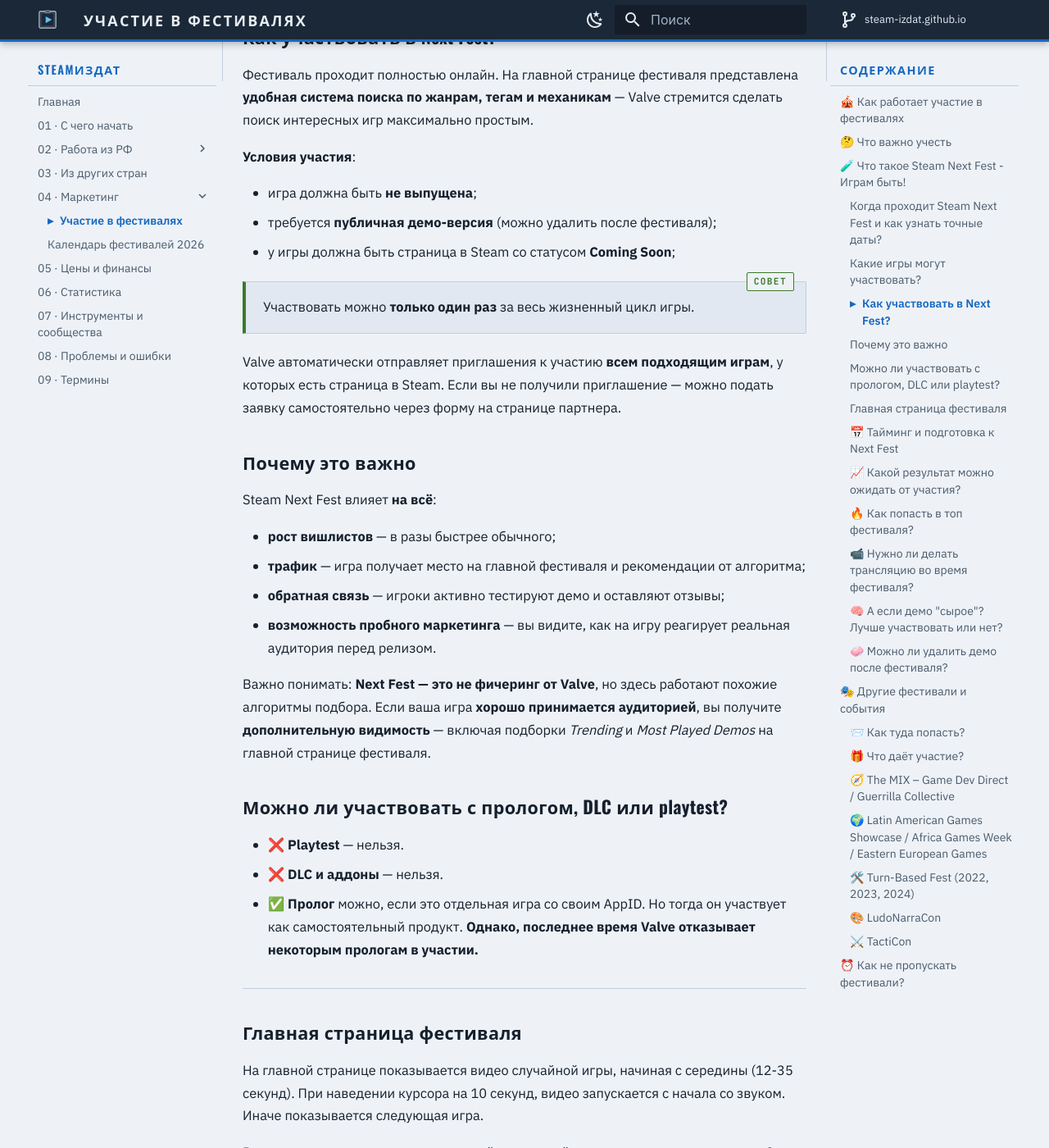
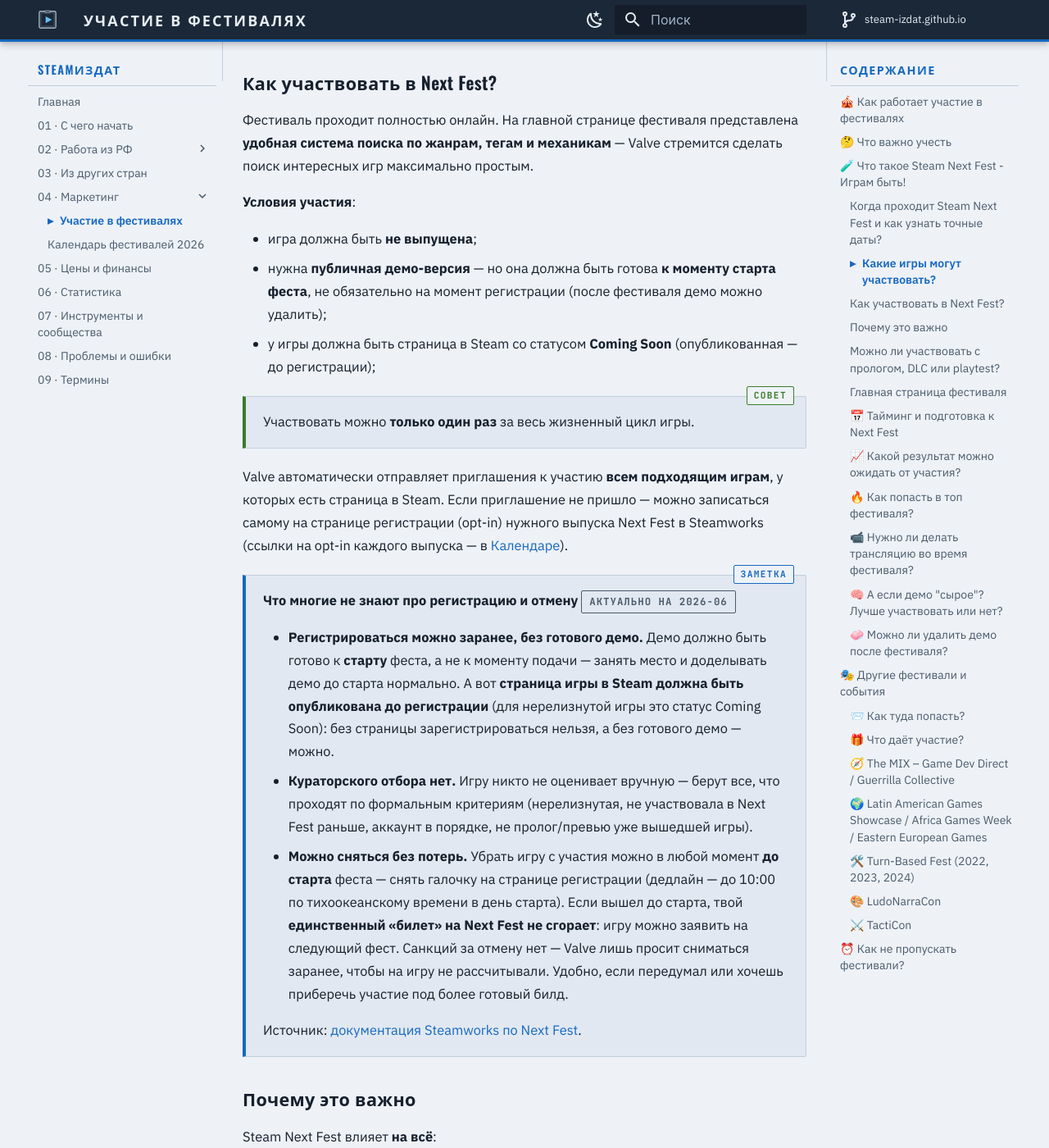
Before and after one commit to steam-izdat/steam-izdat.github.io, an MkDocs documentation site: the page built from docs/04-marketing/festivals.md, in a window 1280 px wide and 1400 px high, scrolled down 2249 px. Shown: the whole window at 82% size. Built offline with MkDocs 1.6.1 and Material for MkDocs 9.7.7, drawn with Linux system fonts in a browser that asks for light colours; comment, search, counter and statistics services are not loaded; some of the changed text lies outside the part shown.

Commit message:
Next Fest: clarify registration, demo timing and opt-out
Verified against the official Steamworks Next Fest docs:
- You can register early without a finished demo — the demo must be ready by
  the time the fest STARTS, not at registration. (A published Coming Soon page,
  however, IS required before you register.)
- There is no curatorial selection — all games meeting the criteria are in.
- You can withdraw any time before the fest starts (uncheck the box; deadline
  10am PDT on start day) without consuming your one-time participation, and with
  no penalty — so the slot can be saved for a later edition.
- Fix contradicting bullets above (demo timing) and replace the vague «partner
  form» with the concrete per-edition opt-in link.

Source: Steamworks Next Fest documentation; presskit.gg.

```diff
--- a/docs/04-marketing/festivals.md
+++ b/docs/04-marketing/festivals.md
@@ -14,7 +14,7 @@
 
 ## 🎪 Как работает участие в фестивалях
 
-Valve проводит несколько фестивалей в год, включая крупнейший — **Steam Next Fest**, участие в котором возможно только один раз для каждой игры. Чтобы подать заявку, у игры должна быть как минимум страница в Steam и доступное **демо** (желательно — стабильное и не сильно урезанное). Важно заранее продумать маркетинговую стратегию под этот период, потому что фестиваль — это не автоматический буст, а шанс, который нужно уметь использовать.
+Valve проводит несколько фестивалей в год, включая крупнейший — **Steam Next Fest**, участие в котором возможно только один раз для каждой игры. Чтобы подать заявку, нужна **опубликованная страница в Steam** (для нерелизнутой игры — статус Coming Soon); **демо** должно быть готово не к регистрации, а к **старту феста** (желательно — стабильное и не сильно урезанное). Важно заранее продумать маркетинговую стратегию под этот период, потому что фестиваль — это не автоматический буст, а шанс, который нужно уметь использовать.
 
 После принятия заявки игра появляется на **специальной странице фестиваля**, которую Steam активно продвигает. Игроки массово пробуют демо и добавляют игру в вишлист, особенно если она визуально или тематически хорошо "попадает" в тренды фестиваля. В течение этого времени игра может появляться и на главной, и в email-рассылках, и в стримах Valve.
 
@@ -46,8 +46,8 @@
 
 ### **Какие игры могут участвовать?**
 
-- Игра должна быть **нерелизнутой** (статус Coming Soon).
-- У игры должно быть **публичное демо** (сборка на отдельном depot).
+- Игра должна быть **нерелизнутой** (статус Coming Soon), страница — опубликована.
+- Нужно **публичное демо** (сборка на отдельном depot) — готовое **к старту феста**, не обязательно к регистрации.
 - Каждая игра может участвовать **только один раз** за весь жизненный цикл.
 - Необходимы **трейлер** и базовое описание на английском языке.
 
@@ -58,8 +58,8 @@
 **Условия участия**:
 
 - игра должна быть **не выпущена**;
-- требуется **публичная демо-версия** (можно удалить после фестиваля);
-- у игры должна быть страница в Steam со статусом **Coming Soon**;
+- нужна **публичная демо-версия** — но она должна быть готова **к моменту старта феста**, не обязательно на момент регистрации (после фестиваля демо можно удалить);
+- у игры должна быть страница в Steam со статусом **Coming Soon** (опубликованная — до регистрации);
 
 <div class="cl cl-tip" markdown>
 
@@ -67,7 +67,19 @@
 
 </div>
 
-Valve автоматически отправляет приглашения к участию **всем подходящим играм**, у которых есть страница в Steam. Если вы не получили приглашение — можно подать заявку самостоятельно через форму на странице партнера.
+Valve автоматически отправляет приглашения к участию **всем подходящим играм**, у которых есть страница в Steam. Если приглашение не пришло — можно записаться самому на странице регистрации (opt-in) нужного выпуска Next Fest в Steamworks (ссылки на opt-in каждого выпуска — в [Календаре](fest-calendar.md)).
+
+<div class="cl cl-note" markdown>
+
+**Что многие не знают про регистрацию и отмену** <span class="stamp stamp--date">актуально на 2026-06</span>
+
+- **Регистрироваться можно заранее, без готового демо.** Демо должно быть готово к **старту** феста, а не к моменту подачи — занять место и доделывать демо до старта нормально. А вот **страница игры в Steam должна быть опубликована до регистрации** (для нерелизнутой игры это статус Coming Soon): без страницы зарегистрироваться нельзя, а без готового демо — можно.
+- **Кураторского отбора нет.** Игру никто не оценивает вручную — берут все, что проходят по формальным критериям (нерелизнутая, не участвовала в Next Fest раньше, аккаунт в порядке, не пролог/превью уже вышедшей игры).
+- **Можно сняться без потерь.** Убрать игру с участия можно в любой момент **до старта** феста — снять галочку на странице регистрации (дедлайн — до 10:00 по тихоокеанскому времени в день старта). Если вышел до старта, твой **единственный «билет» на Next Fest не сгорает**: игру можно заявить на следующий фест. Санкций за отмену нет — Valve лишь просит сниматься заранее, чтобы на игру не рассчитывали. Удобно, если передумал или хочешь приберечь участие под более готовый билд.
+
+Источник: [документация Steamworks по Next Fest](https://partner.steamgames.com/doc/marketing/upcoming_events/nextfest).
+
+</div>
 
 ### Почему это важно
 
```
